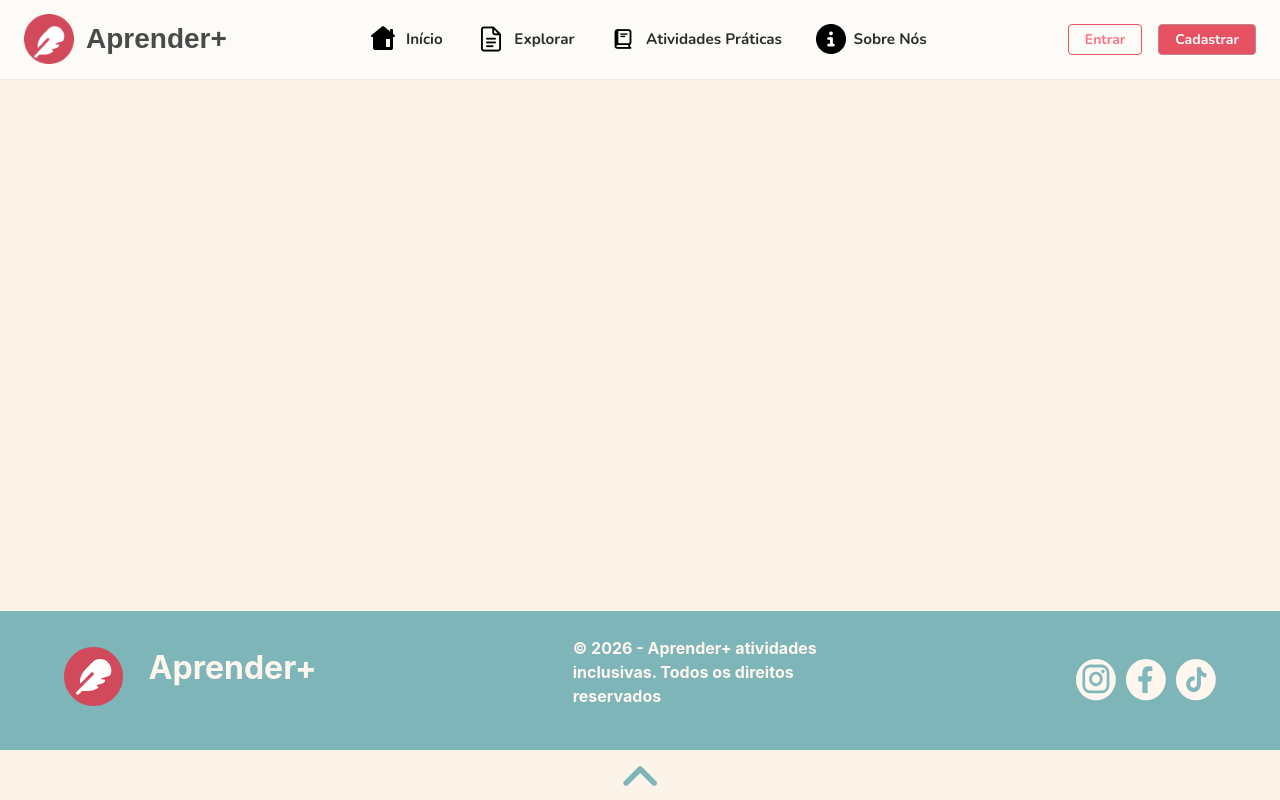
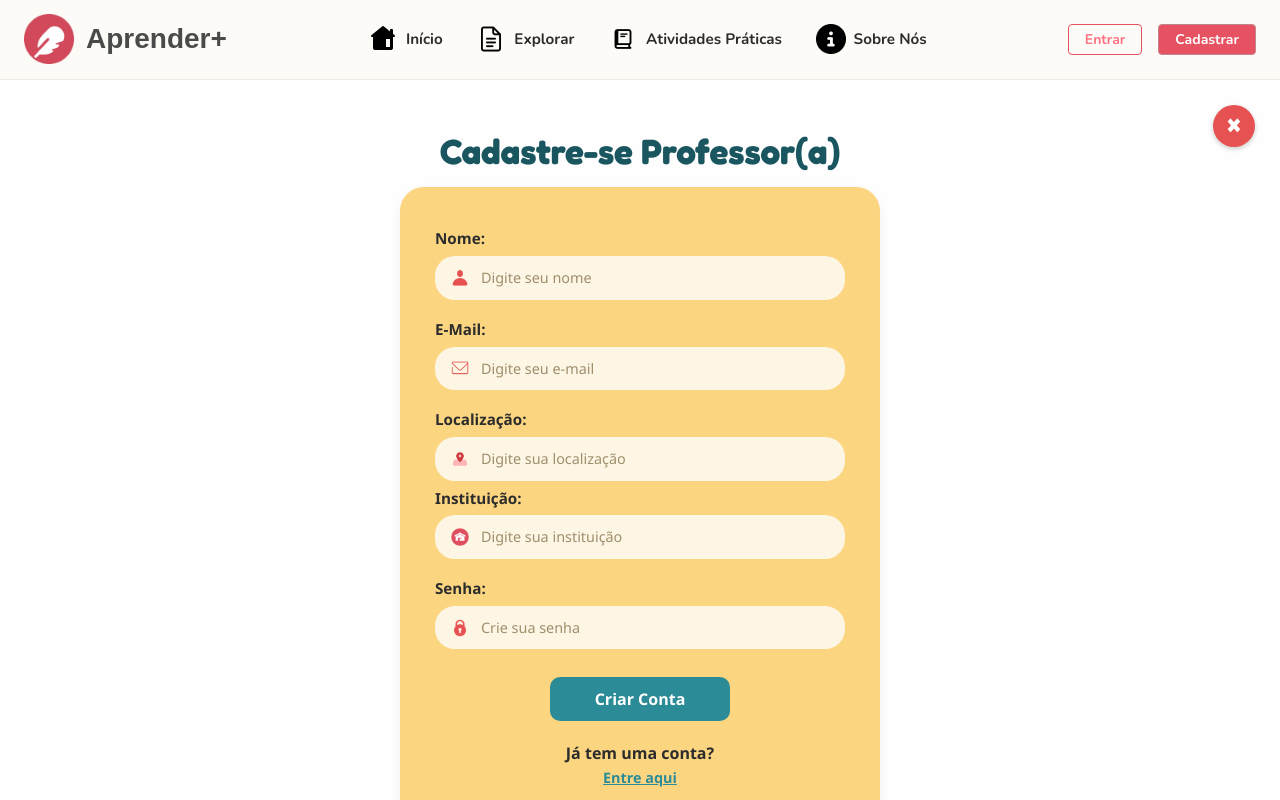
Before and after one commit to Aprender-Hackathon/Trabalho_Hackathon-Novo-, a Vue app: page /cadastro-professor in a window 1280 px wide. Shown: the top 800 px of the page. Built offline with nearby package versions, Linux system fonts and the light colour scheme.

Commit message:
feito, cadastro professor e pagina para escolher cadastro

```diff
--- a/src/components/TheFooter.vue
+++ b/src/components/TheFooter.vue
@@ -27,7 +27,7 @@ function subir(){
                 <img src="/images/face.svg" alt="Logo do Facebook">
             </a>
             <a class="redes-icone" href="https://tiktok.com" target="_blank" rel="noopener noreferrer">
-                <img src="/public/images/tiktok.svg" alt="Logo do Tiktok">
+                <img src="/images/tiktok.svg" alt="Logo do Tiktok">
             </a>
     </div>
     </div>
--- a/src/components/TheHeader.vue
+++ b/src/components/TheHeader.vue
@@ -62,7 +62,7 @@
               <RouterLink to="/login-pag" class="btn btn-outline-custom btn-sm fw-bold px-3">
                 Entrar
               </RouterLink>
-              <RouterLink to="/cadastro-pag" class="btn btn-custom btn-sm fw-bold px-3">
+              <RouterLink to="/escolhe-cadastro" class="btn btn-custom btn-sm fw-bold px-3">
                 Cadastrar
               </RouterLink>
             </template>
--- a/src/router/index.js
+++ b/src/router/index.js
@@ -72,9 +72,20 @@ const router = createRouter({
       component: () => import('../views/SalvosView.vue')
     },
     {
+      path: '/cadastro-professor',
+      name: 'cadastroProfessor',
+      component: () => import('../views/CadastroProfessorView.vue')
+    },
+    {
+      path: '/escolhe-cadastro',
+      name: 'escolheCadastro',
+      component: () => import('../views/PaginaescolhecadastroView.vue')
+    },
+    {
       path: '/salvo-pag',
       redirect: '/salvos',
     },
+
   ],
 })
 
--- /dev/null
+++ b/src/views/CadastroProfessorView.vue
@@ -0,0 +1,290 @@
+<template>
+  <div class="page-container">
+    <button class="close-btn" aria-label="Fechar" @click="goHome">✖</button>
+
+    <div class="register-wrapper">
+      <h1 class="main-title">Cadastre-se Professor(a)</h1>
+
+      <div class="card-box">
+        <form @submit.prevent="handleRegister">
+          <div class="field-group">
+            <label>Nome:</label>
+            <div class="input-wrapper">
+              <img src="@/assets/img/user_cadastro.png" alt="Usuário" class="input-icon" />
+              <input
+                v-model="name"
+                type="text"
+                placeholder="Digite seu nome"
+                required
+              />
+            </div>
+          </div>
+
+          <div class="field-group">
+            <label>E-Mail:</label>
+            <div class="input-wrapper">
+              <img src="@/assets/img/envelope_cadastro.png" alt="E-mail" class="input-icon" />
+              <input
+                v-model="email"
+                type="email"
+                placeholder="Digite seu e-mail"
+                required
+              />
+            </div>
+          </div>
+
+          <div class="field-group">
+            <label>Localização:</label>
+            <div class="input-wrapper">
+              <img src="@/assets/img/localizacao.png" alt="Localização" class="input-icon" />
+              <input
+                v-model="localizacao"
+                type="text"
+                placeholder="Digite sua localização"
+                required
+              />
+            </div>
+
+            <div class="field-group">
+              <label>Instituição:</label>
+              <div class="input-wrapper">
+                <img src="@/assets/img/instituicao.png" alt="Instituição" class="input-icon" />
+                <input
+                  v-model="instituicao"
+                  type="text"
+                  placeholder="Digite sua instituição"
+                  required
+                />
+              </div>
+
+            </div>
+
+          </div>
+
+          <div class="field-group">
+            <label>Senha:</label>
+            <div class="input-wrapper">
+              <img src="@/assets/img/cadeado_cadastro.png" alt="Senha" class="input-icon" />
+              <input
+                v-model="password"
+                type="password"
+                placeholder="Crie sua senha"
+                required
+              />
+            </div>
+          </div>
+
+          <div class="btn-container">
+            <button type="submit" class="submit-btn">Criar Conta</button>
+          </div>
+        </form>
+
+        <div class="card-footer">
+          <p>Já tem uma conta?</p>
+          <RouterLink to="/login-pag" class="login-link">Entre aqui</RouterLink>
+
+        </div>
+      </div>
+    </div>
+  </div>
+</template>
+
+<script setup>
+import { ref } from 'vue'
+import { useRouter } from 'vue-router'
+
+const router = useRouter()
+
+const name = ref('')
+const email = ref('')
+const password = ref('')
+
+const handleRegister = () => {
+  const userData = {
+    name: name.value,
+    email: email.value
+  }
+
+  localStorage.setItem('userData', JSON.stringify(userData))
+  localStorage.setItem('isLoggedIn', 'true')
+
+  window.dispatchEvent(new Event('auth-change'))
+  router.push('/')
+}
+
+const goHome = () => {
+  router.push('/')
+}
+</script>
+
+<style scoped>
+.page-container {
+  display: flex;
+  justify-content: center;
+  align-items: center;
+  min-height: 100vh;
+  width: 100%;
+  background-color: #fefefe;
+  position: relative;
+  font-family: 'Segoe UI', Tahoma, Geneva, Verdana, sans-serif;
+}
+
+.close-btn {
+  position: absolute;
+  top: 25px;
+  right: 25px;
+  background-color: #e65252;
+  color: white;
+  border: none;
+  border-radius: 50%;
+  width: 42px;
+  height: 42px;
+  font-size: 21px;
+  font-weight: bold;
+  cursor: pointer;
+  display: flex;
+  align-items: center;
+  justify-content: center;
+  box-shadow: 0 2px 5px rgba(0,0,0,0.2);
+}
+
+.register-wrapper {
+  display: flex;
+  flex-direction: column;
+  align-items: center;
+  width: 100%;
+  max-width: 520px;
+  padding: 20px;
+}
+
+.main-title {
+  color: #1a5660;
+  font-size: 2.2rem;
+  font-weight: 800;
+  margin-bottom: 15px;
+  text-align: center;
+}
+
+.card-box {
+  background-color: #fcd581;
+  border-radius: 24px;
+  padding: 40px 35px;
+  width: 100%;
+  box-shadow: 0 4px 12px rgba(0, 0, 0, 0.05);
+}
+
+form {
+  display: flex;
+  flex-direction: column;
+  gap: 18px;
+}
+
+.field-group {
+  display: flex;
+  flex-direction: column;
+  gap: 6px;
+}
+
+.field-group label {
+  color: #2c2c2c;
+  font-weight: 700;
+  font-size: 0.95rem;
+}
+
+.input-wrapper {
+  display: flex;
+  align-items: center;
+  background-color: #fef6e4;
+  border-radius: 20px;
+  padding: 10px 16px;
+}
+
+.input-icon {
+  width: 18px;
+  height: 18px;
+  margin-right: 10px;
+}
+
+.input-wrapper input {
+  border: none;
+  background: transparent;
+  outline: none;
+  width: 100%;
+  font-size: 0.9rem;
+  color: #444;
+}
+
+.input-wrapper input::placeholder {
+  color: #9e8e6c;
+}
+
+.btn-container {
+  display: flex;
+  justify-content: center;
+  margin-top: 10px;
+}
+
+.submit-btn {
+  background-color: #2b8b97;
+  color: white;
+  border: none;
+  border-radius: 10px;
+  padding: 10px 45px;
+  font-size: 1rem;
+  font-weight: 700;
+  cursor: pointer;
+  transition: background-color 0.2s ease;
+}
+
+.submit-btn:hover {
+  background-color: #216d77;
+}
+
+.card-footer {
+  margin-top: 20px;
+  text-align: center;
+}
+
+.card-footer p {
+  margin: 0;
+  color: #2c2c2c;
+  font-weight: 700;
+  font-size: 1rem;
+}
+
+.login-link {
+  color: #2b8b97;
+  font-weight: 700;
+  font-size: 0.90rem;
+  text-decoration: underline;
+}
+
+@media (max-width: 600px) {
+  .close-btn {
+    top: 15px;
+    right: 15px;
+    width: 36px;
+    height: 36px;
+    font-size: 18px;
+  }
+
+  .register-wrapper {
+    padding: 15px;
+    margin-top: 40px;
+  }
+
+  .main-title {
+    font-size: 1.8rem;
+  }
+
+  .card-box {
+    padding: 25px 20px;
+    border-radius: 20px;
+  }
+
+  .submit-btn {
+    width: 100%;
+    padding: 12px;
+  }
+}
+</style>
--- a/src/views/LoginView.vue
+++ b/src/views/LoginView.vue
@@ -48,7 +48,7 @@
 
         <p class="signup-text">
           Ainda não tem uma conta? <br>
-          <RouterLink to="/cadastro-pag" class="signup-btn">Cadastre-se aqui</RouterLink>
+          <RouterLink to="/escolhe-cadastro" class="signup-btn">Cadastre-se aqui</RouterLink>
         </p>
       </div>
     </div>
--- /dev/null
+++ b/src/views/PaginaescolhecadastroView.vue
@@ -0,0 +1,94 @@
+<template>
+    <div class="container">
+        <h1>Escolha seu tipo de cadastro</h1>
+        <div class="row">
+            <div class="col-md-9">
+                <RouterLink to="/cadastro-pag" class="btn btn-custom btn-sm fw-bold px-3">
+                    Cadastrar como Aluno/Visitante
+                </RouterLink>
+            </div>
+            <div class="col-md-6">
+                <RouterLink to="/cadastro-professor" class="btn btn-custom btn-sm fw-bold px-3">
+                    Cadastrar como Professor(a)
+                </RouterLink>
+            </div>
+        </div>
+    </div>
+</template>
+
+<script setup>
+
+</script>
+
+<style scoped>
+.container {
+  display: flex;
+  flex-direction: column;
+  align-items: center;
+  justify-content: center;
+  min-height: 100vh;
+  color: #1e6d77;
+  padding: 2rem 1rem;
+  text-align: center;
+}
+
+h1 {
+  font-size: 2.2rem;
+  font-weight: 700;
+  margin-bottom: 2rem;
+  letter-spacing: -0.5px;
+}
+
+.row {
+  display: flex;
+  justify-content: center;
+  align-items: center;
+  gap: 1rem;
+  width: 100%;
+}
+
+.btn-custom {
+  background-color: #e65261;
+  border: 2px solid #e65261;
+  color: white !important;
+  border-radius: 8px;
+  box-shadow: 0 4px 12px rgba(230, 82, 97, 0.25);
+  transition: all 0.2s ease-in-out;
+  text-decoration: none;
+  display: inline-block;
+  padding: 0.6rem 1.2rem;
+}
+
+.btn-custom:hover {
+  background-color: #f8959f;
+  border-color: #ff7280;
+  box-shadow: 0 6px 16px rgba(248, 149, 159, 0.35);
+  transform: translateY(-2px);
+}
+
+.btn-custom:active {
+  transform: translateY(0);
+}
+
+.btn-outline-custom {
+  background-color: transparent;
+  border: 2px solid #e65261;
+  color: #ff7280 !important;
+  border-radius: 8px;
+  transition: all 0.2s ease-in-out;
+  text-decoration: none;
+  display: inline-block;
+  padding: 0.6rem 1.2rem;
+}
+
+.btn-outline-custom:hover {
+  background-color: #f8959f;
+  border-color: #f8959f;
+  color: white !important;
+  transform: translateY(-2px);
+}
+
+.btn-outline-custom:active {
+  transform: translateY(0);
+}
+</style>
```
Also changed, not shown: src/assets/img/instituicao.png (added), src/assets/img/localizacao.png (added).
